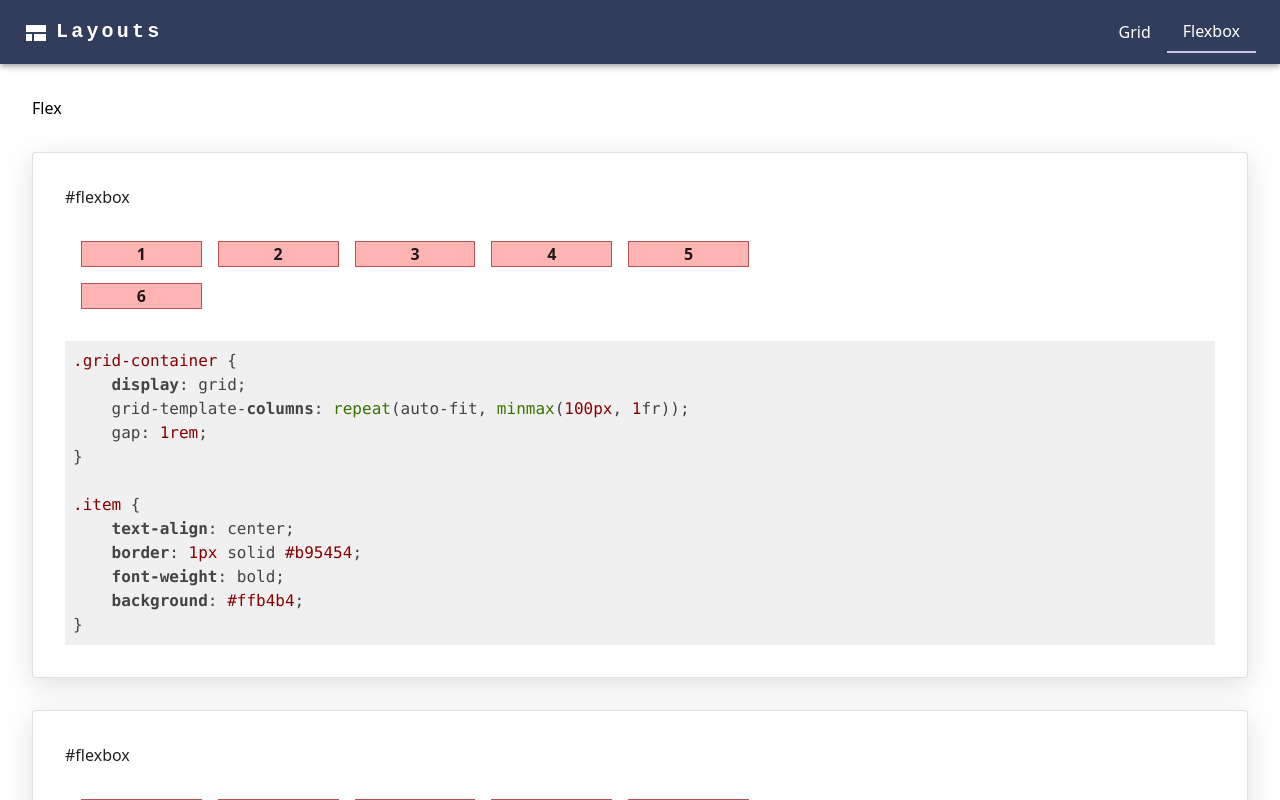
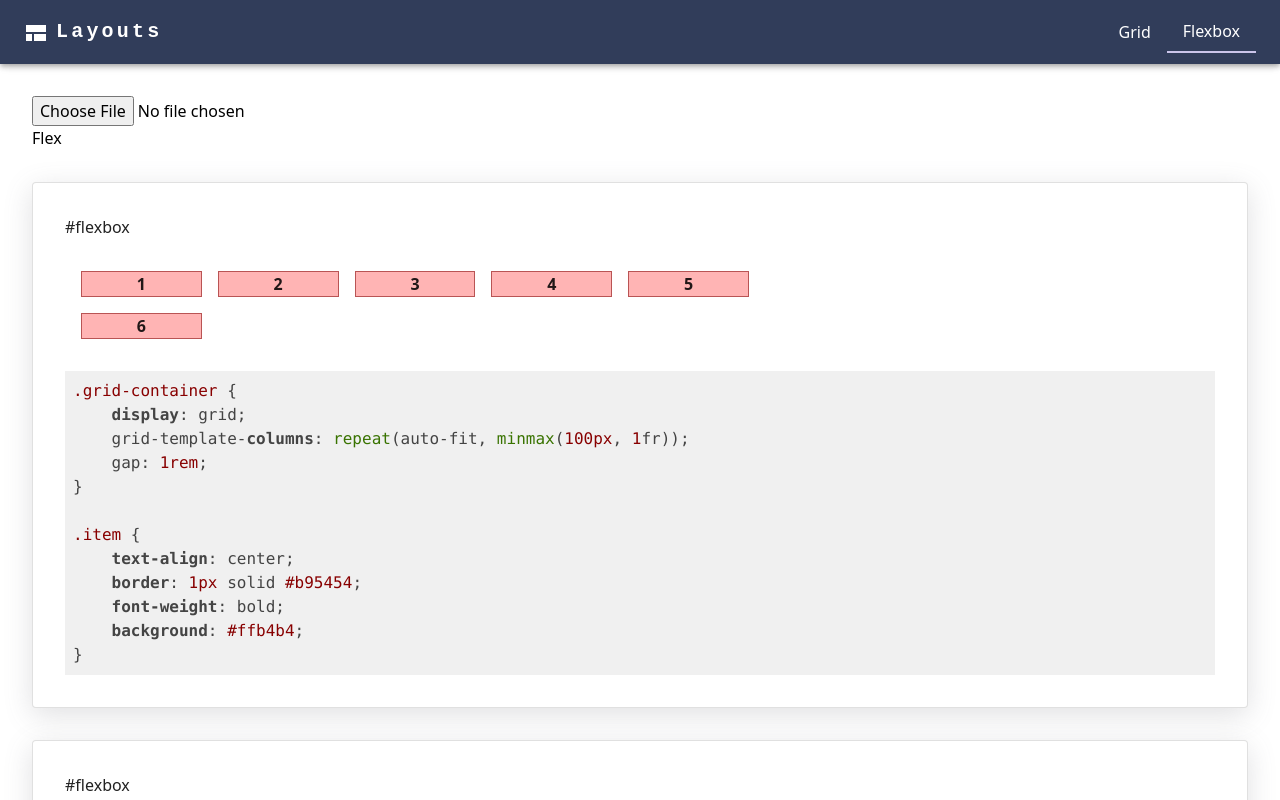
Before and after one commit to 16Bogdan54/Layouts-app-ReactJS, a React (Vite) app: page /flexbox in a window 1280 px wide. Shown: the top 800 px of the page. Built offline with nearby package versions, Linux system fonts and the light colour scheme.

Commit message:
loader test

```diff
--- /dev/null
+++ b/src/components/uploader/Uploader.tsx
@@ -0,0 +1,26 @@
+import React, {LegacyRef, useRef} from 'react';
+
+function Uploader() {
+
+    const inputRef = useRef<HTMLInputElement>(null)
+    const reader = new FileReader();
+
+    const handleChange = () => {
+        const file:File = inputRef.current.files[0]
+
+        reader.addEventListener('load', () => {
+            const text = reader.result
+            console.log(text)
+        })
+
+        reader.readAsText(file)
+    }
+
+    return (
+        <div>
+            <input ref={inputRef} onChange={handleChange} type="file"/>
+        </div>
+    );
+}
+
+export default Uploader;
--- a/src/pages/Flexbox/FlexboxLayouts.tsx
+++ b/src/pages/Flexbox/FlexboxLayouts.tsx
@@ -1,11 +1,12 @@
 import React from 'react';
 import {Box} from "@mui/material";
 import Layout from "../../components/layouts/Layout";
+import Uploader from "../../components/uploader/Uploader"
 
 const FlexboxLayouts = () => {
     return (
             <Box p={4}>
-
+                <Uploader/>
                 <h1>Flex</h1>
                 <Layout type="flexbox"/>
                 <Layout type="flexbox"/>
```
